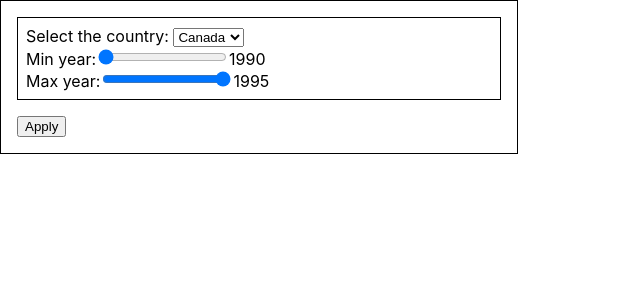
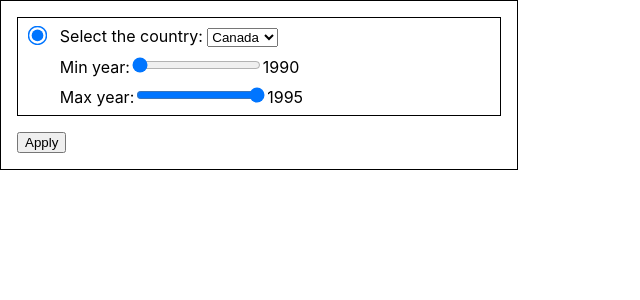
Before and after one commit to markarko/gdpro, a React (Create React App) app in the folder client/: page / in a window 1280 px wide. Shown: the top 300 px of the page, without its empty margins (0-640 px from the left). Built offline with nearby package versions, Linux system fonts and the light colour scheme.

Commit message:
Add radio button for filter type and styling

```diff
--- a/client/src/components/filters/Filters.css
+++ b/client/src/components/filters/Filters.css
@@ -1,4 +1,4 @@
-.MapFilters {
+.MapFilters, .ChartFilters {
     width: 500px;
     padding: 1vh;
     border: 1px solid black;
@@ -11,7 +11,7 @@
     gap: 1vw;
 }
 
-.MapFilters > * {
+.MapFilters > *, .ChartFilters > * {
     margin: 1vh;
 }
 
--- a/client/src/components/filters/chart/ChartFilters.js
+++ b/client/src/components/filters/chart/ChartFilters.js
@@ -20,8 +20,11 @@ export default function ChartFilters({ years, validCountries }) {
   };
 
   return(
-    <form className="MapFilters" onSubmit={applyFilters}>
+    <form className="ChartFilters" onSubmit={applyFilters}>
       <div className="filterType">
+        <input type="radio" name="filterType" value={FilterType.Basic}
+          onChange={e => setSelectedFilterType(e.target.value)}
+          checked={selectedFilterType === FilterType.Basic} />
         <BasicFilters
           years={years}
           validCountries={validCountries}
--- /dev/null
+++ b/client/src/components/filters/chart/basic/BasicFilters.css
@@ -0,0 +1,5 @@
+.ChartFilters > .filterType:nth-child(1) > div {
+    display: flex;
+    flex-direction: column;
+    gap: 1vh;
+}
--- a/client/src/components/filters/chart/basic/BasicFilters.js
+++ b/client/src/components/filters/chart/basic/BasicFilters.js
@@ -1,6 +1,7 @@
 import '../../Filters.css';
+import './BasicFilters.css';
 import Select from '../../map/select/Select';
-import Slider from '../slider/Slider';
+import YearSlider from '../slider/Slider';
 
 export default function BasicFilters({
   years,
@@ -25,13 +26,13 @@ export default function BasicFilters({
         options={validCountries}
         labelText="Select the country: "
         onChange={e => updateCountry(e)} />
-      <Slider
+      <YearSlider
         labelText="Min year:"
         values={years}
         basicFilters={basicFilters}
         setBasicFilters={setBasicFilters}
         yearType="minYear" />
-      <Slider
+      <YearSlider
         labelText="Max year:"
         values={years}
         basicFilters={basicFilters}
--- a/client/src/components/filters/chart/slider/Slider.js
+++ b/client/src/components/filters/chart/slider/Slider.js
@@ -1,6 +1,6 @@
 import React from 'react';
 
-export default function Slider({
+export default function YearSlider({
   labelText,
   values,
   basicFilters,
```
